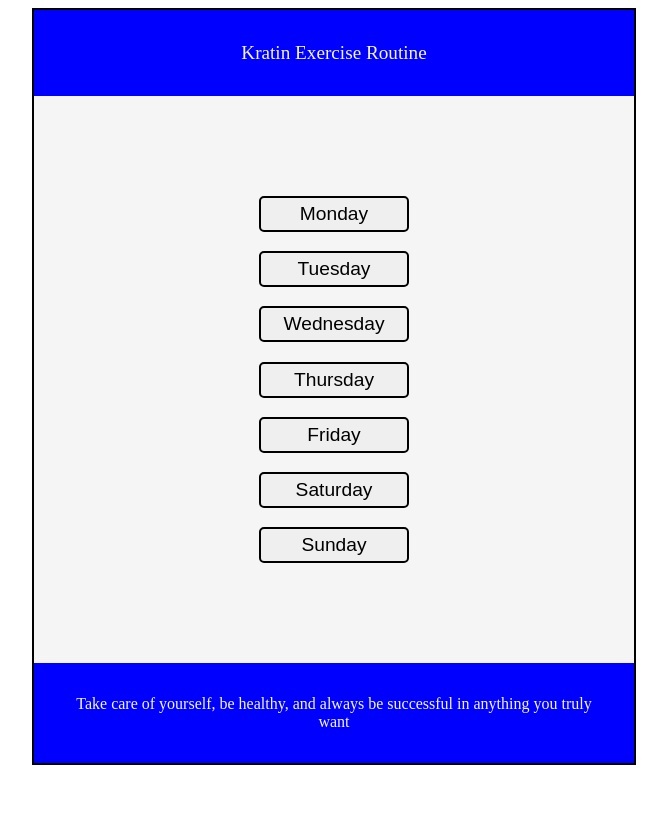
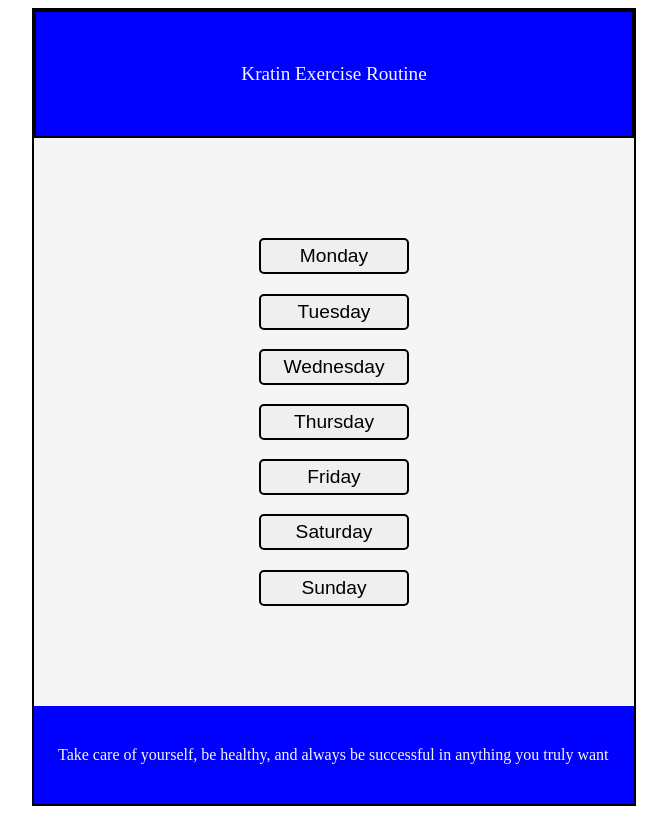
Before and after one commit to Abubakarask/Kratin_Task, a Flask app: page / in a window 1280 px wide. Shown: the whole page, without its empty margins (306-973 px from the left). Before the commit the page ends 765 px from the top, so only its background shows below. Run offline with Flask 2, Linux system fonts and the light colour scheme.

Commit message:
Update style.css

```diff
--- a/static/css/style.css
+++ b/static/css/style.css
@@ -1,14 +1,28 @@
-p{
+a{
+    text-decoration: none;
+    float: right;
+    position: relative;
+    top: -1.8rem;
+    right: -2rem;
+}
+
+
+.header{
     text-align: center;
     margin: 0;
     padding: 2rem;
     background-color: blue;
     color: whitesmoke;
+    font-size: larger;
+    margin-bottom: 0;
+    border: solid 2px black;
 }
 
-.header{
-    font-size: larger;
-    margin-bottom: 0;
+.footer{
+    margin: 0;
+    padding: 1.5rem;
+    background-color: blue;
+    color: whitesmoke;
 }
 
 .container{
```
